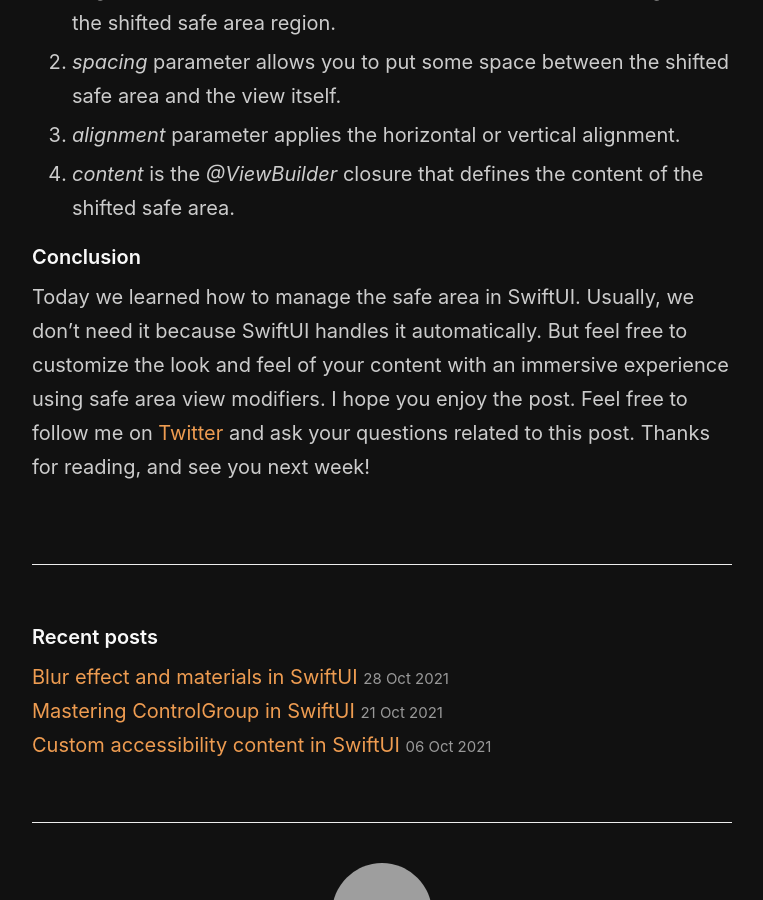
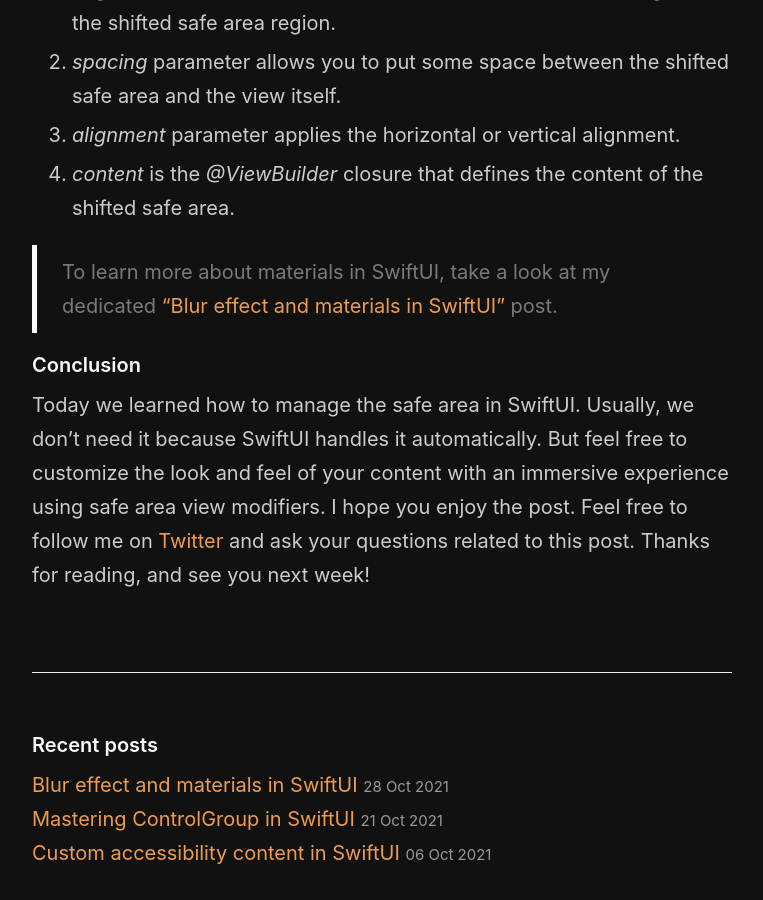
Before and after one commit to mecid/mecid.github.io, a Jekyll site: the page built from _posts/2021-11-03-managing-safe-area-in-swiftui.md, in a window 1280 px wide and 900 px high, scrolled down 7514 px. Shown: the whole window, without its empty margins (258-1021 px from the left). Built offline with Jekyll 4.4.1, drawn with Linux system fonts in a browser that asks for light colours; grey boxes are pictures that could not be loaded.

Commit message:
reference post added to safe area post

```diff
--- a/_posts/2021-11-03-managing-safe-area-in-swiftui.md
+++ b/_posts/2021-11-03-managing-safe-area-in-swiftui.md
@@ -111,5 +111,7 @@
 3. *alignment* parameter applies the horizontal or vertical alignment.
 4. *content* is the *@ViewBuilder* closure that defines the content of the shifted safe area.
 
+> To learn more about materials in SwiftUI, take a look at my dedicated ["Blur effect and materials in SwiftUI"](/2021/10/28/blur-effect-and-materials-in-swiftui/) post.
+
 #### Conclusion
 Today we learned how to manage the safe area in SwiftUI. Usually, we don't need it because SwiftUI handles it automatically. But feel free to customize the look and feel of your content with an immersive experience using safe area view modifiers. I hope you enjoy the post. Feel free to follow me on [Twitter](https://twitter.com/mecid) and ask your questions related to this post. Thanks for reading, and see you next week!
```
